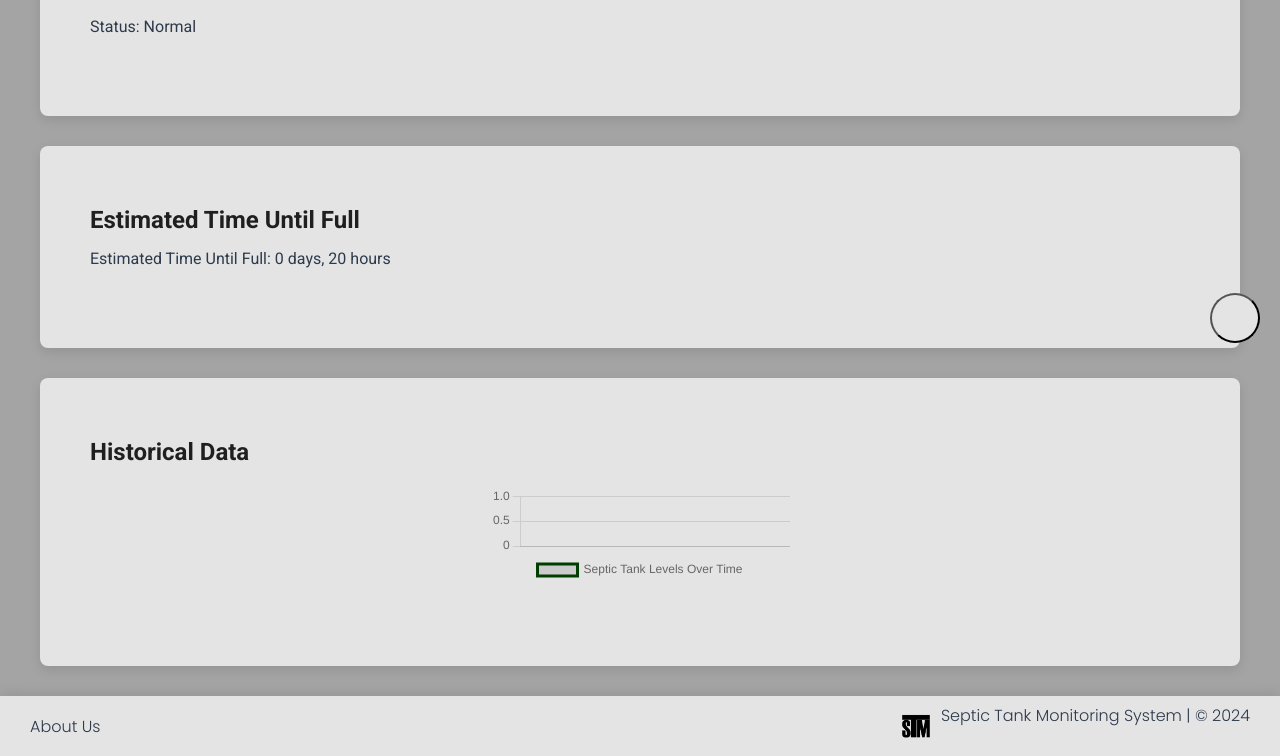
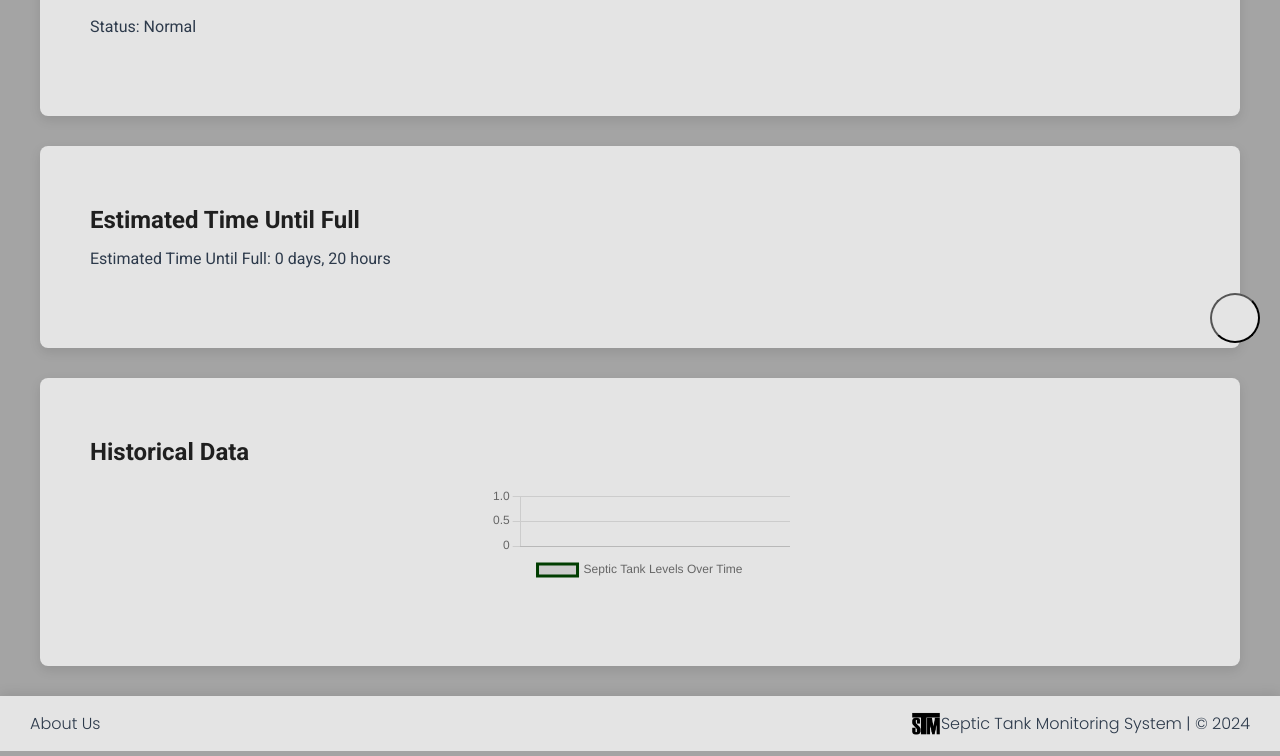
Before and after one commit to Gengo-bit/Septic-Tank-Monitoring-System, a website built with webpack: page index.html in a window 1280 px wide. Shown: the part 437-1193 px from the top of the page. Built offline with nearby package versions, Linux system fonts and the light colour scheme; some packages are replaced by stand-ins of ours; no server answers.

Commit message:
footer v4

```diff
--- a/style.css
+++ b/style.css
@@ -170,15 +170,14 @@ footer {
   padding: 15px 30px;
   display: flex;
   justify-content: space-between;
-  align-items: center;  /* Vertically align all items */
+  align-items: center;  /* Vertically align items */
   font-family: 'Poppins', sans-serif;
   box-shadow: 0 -2px 12px rgba(0, 0, 0, 0.1);
-  height: 60px;  /* Ensure consistent footer height */
 }
 
 .footer-left, .footer-right {
   display: flex;
-  align-items: center;  /* Vertically align both sides */
+  align-items: center;  /* Ensures both sections are vertically centered */
 }
 
 .footer-left a {
@@ -186,6 +185,7 @@ footer {
   font-size: 1em;
   font-weight: 500;
   text-decoration: none;
+  margin-right: 10px;  /* Add some space between "About Us" and the edge */
   transition: color 0.3s ease;
 }
 
@@ -196,21 +196,20 @@ footer {
 
 .footer-right {
   display: flex;
-  align-items: center;  /* Vertically align both the text and logo */
+  align-items: center;  /* Ensure vertical alignment of the logo and text */
 }
 
 .footer-right p {
-  margin-left: 10px;
+  margin: 0;  /* Reset margins to prevent misalignment */
   font-size: 1em;
   font-weight: 500;
-  line-height: 1;  /* Make sure text is centered */
 }
 
 .footer-logo {
   width: 30px;
   height: auto;
-  display: inline-block;
-  vertical-align: middle;  /* Ensures vertical alignment */
+  margin-left: 10px;  /* Space between logo and text */
+  vertical-align: middle;
 }
 
 /* Additional Styling Similar to Header */
```
